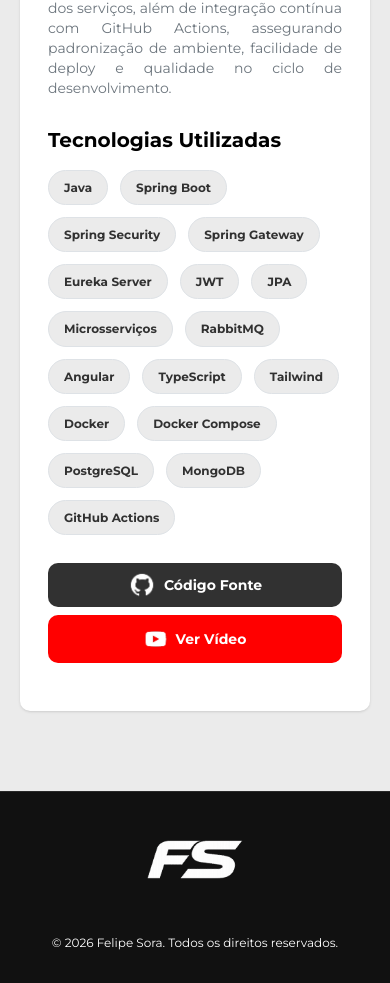
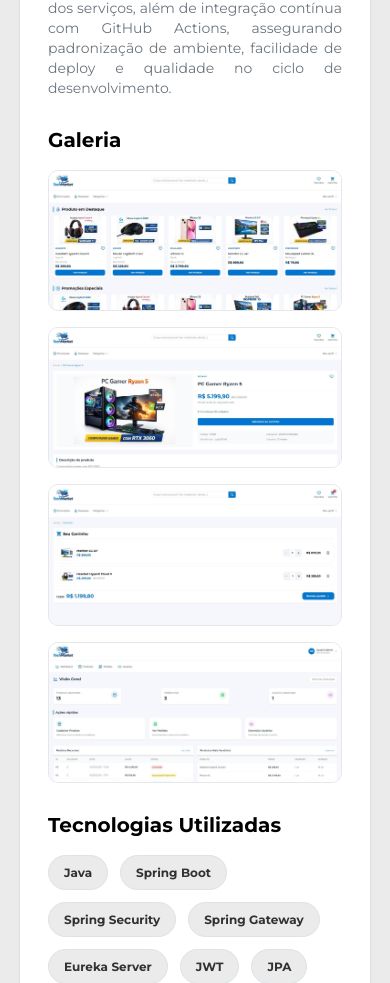
Before and after one commit to felipesora/portifolio, a React (Vite) app: page /projeto/1 in a window 390 px wide. Shown: the part 1118-2101 px from the top of the page. Built offline with nearby package versions, Linux system fonts and the light colour scheme.

Commit message:
feat: adicionando galeria em telas menores

```diff
--- a/src/pages/ProjetoDetalhe/components/CardDetalhesProjeto.tsx
+++ b/src/pages/ProjetoDetalhe/components/CardDetalhesProjeto.tsx
@@ -51,18 +51,18 @@
                         ))}
                     </div>
 
-                    <div className="flex flex-col gap-4 [@media(max-width:1023px)]:hidden">
+                    <div className="flex flex-col gap-4">
                         <h2 className="font-bold text-2xl [@media(max-width:550px)]:text-xl">
                             Galeria
                         </h2>
-                        <div className="grid grid-cols-2 gap-6">
+                        <div className="grid grid-cols-2 gap-6 [@media(max-width:700px)]:grid-cols-1 [@media(max-width:700px)]:gap-4">
                             {projeto.galeria?.map((imagem, index) => (
                                 <img
                                     key={index}
                                     src={imagem.imagem}
                                     alt="Imagem do projeto"
                                     onClick={() => setImagemSelecionada(imagem.imagem)}
-                                    className="w-full rounded-[10px] cursor-pointer transition-all duration-300 hover:shadow-xl hover:opacity-90"
+                                    className="w-full rounded-[10px] border border-gray-200 cursor-pointer transition-all duration-300 hover:shadow-md hover:opacity-90 hover:border-gray-300"
                                 />
                             ))}
                         </div>
```
